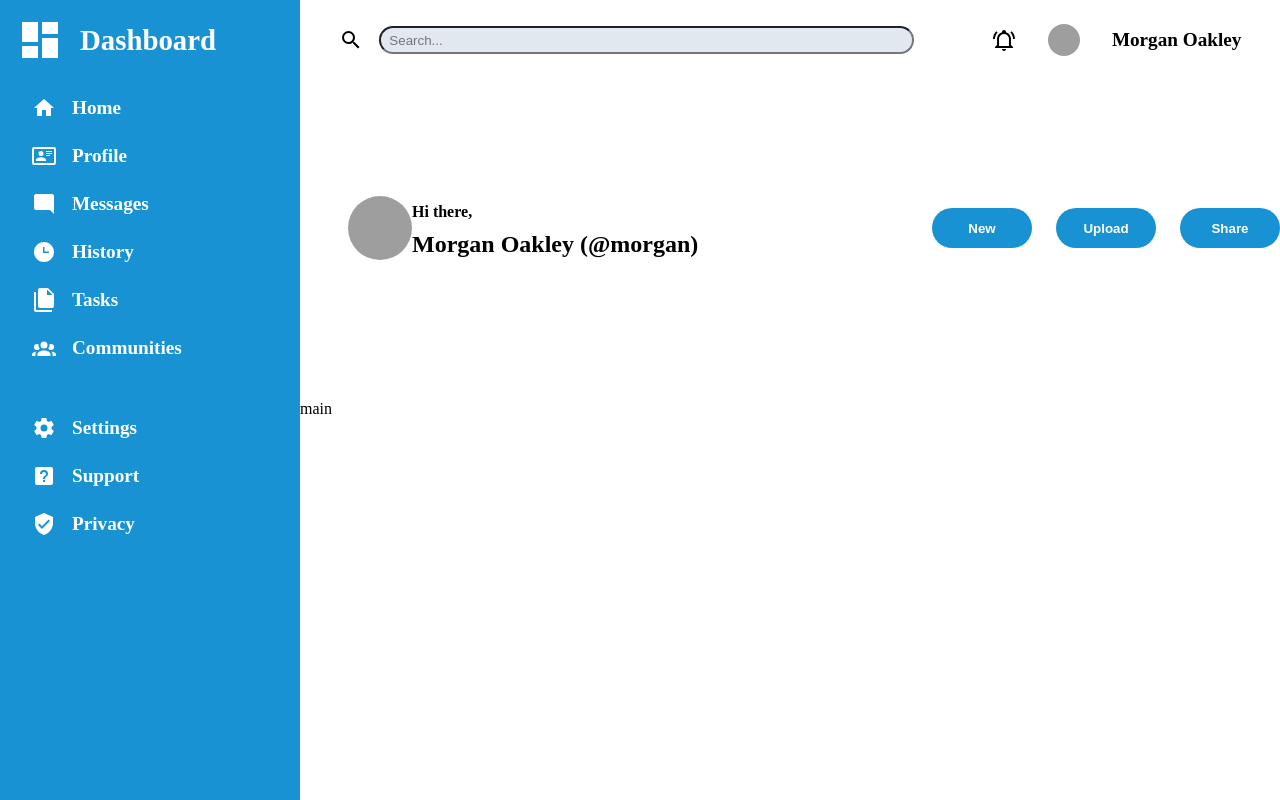
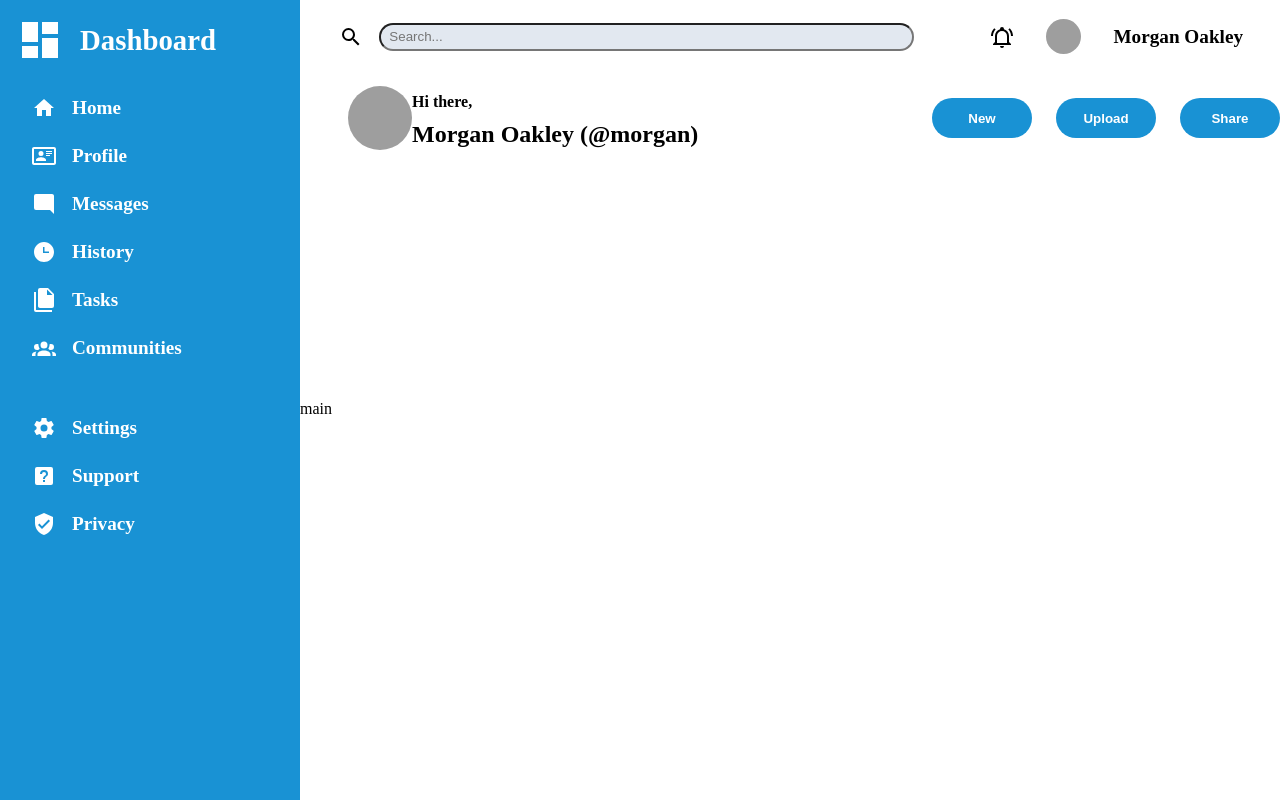
Before and after one commit to Touky13/Admin-Dashboard, a plain HTML site: page index.html in a window 1280 px wide. Drawn offline with Linux system fonts and the light colour scheme; grey boxes are pictures that could not be loaded.

Commit message:
Resized header

```diff
--- a/styles.css
+++ b/styles.css
@@ -54,13 +54,15 @@
 
 .header {
     display: grid;
+    grid-template-rows: min-content min-content;
+    gap: 2rem;
 }
 
 .top-Header {
     display: grid;
     grid-template-columns: 2fr 1fr;
     grid-template-rows: min-content;
-    padding-top: 1.5rem;
+    padding-top: 1.2rem;
 }
 
 .searchbar {
@@ -133,7 +135,7 @@ svg {
 }
 
 img {
-    height: 2rem;
-    width: 2rem;
+    height: 2.2rem;
+    width: 2.2rem;
     border-radius: 50%;
 }
```
